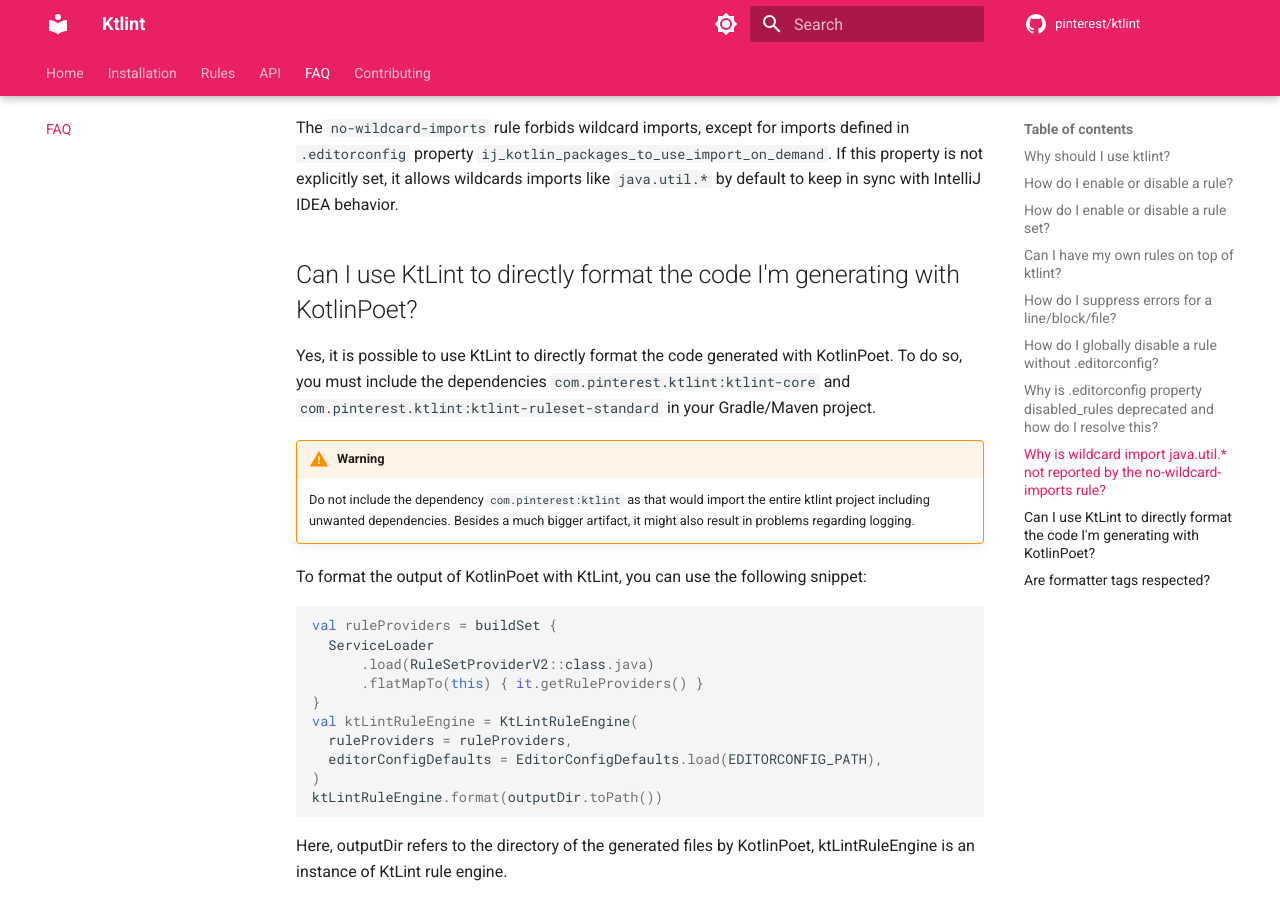
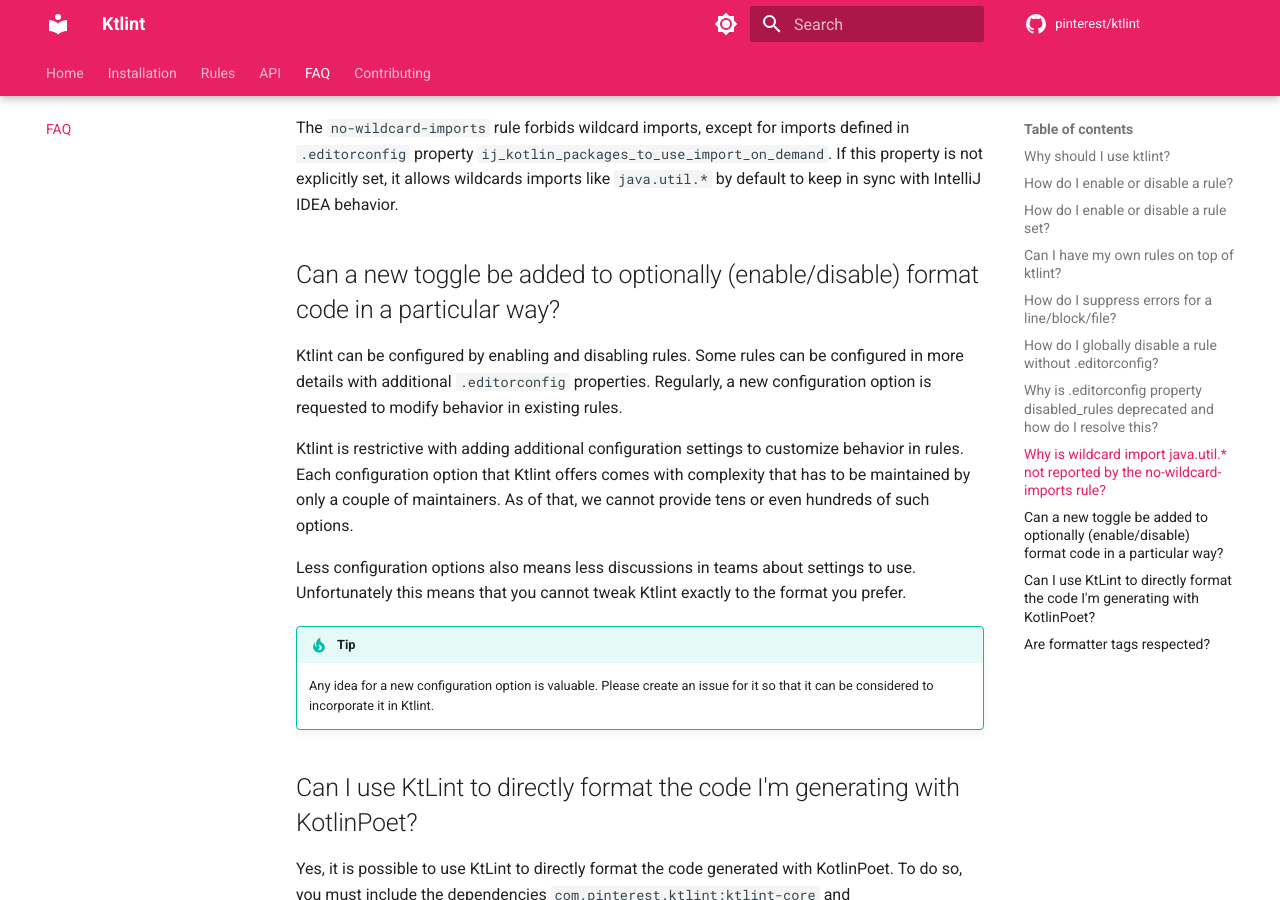
Before and after one commit to pinterest/ktlint, an MkDocs documentation site: the page built from documentation/release-latest/docs/faq.md, in a window 1280 px wide and 900 px high, scrolled down 3492 px. Built offline with MkDocs 1.6.1 and Material for MkDocs 9.7.7, drawn with Linux system fonts in a browser that asks for light colours; comment, search, counter and statistics services are not loaded; the version menu is left out.

Commit message:
Add FAQ "Can a new toggle be added?" (#2075)

```diff
--- a/documentation/release-latest/docs/faq.md
+++ b/documentation/release-latest/docs/faq.md
@@ -138,6 +138,17 @@
 
 The `no-wildcard-imports` rule forbids wildcard imports, except for imports defined in `.editorconfig` property `ij_kotlin_packages_to_use_import_on_demand`. If this property is not explicitly set, it allows wildcards imports like `java.util.*` by default to keep in sync with IntelliJ IDEA behavior.
 
+## Can a new toggle be added to optionally (enable/disable) format code in a particular way?
+
+Ktlint can be configured by enabling and disabling rules. Some rules can be configured in more details with additional `.editorconfig` properties. Regularly, a new configuration option is requested to modify behavior in existing rules.
+
+Ktlint is restrictive with adding additional configuration settings to customize behavior in rules. Each configuration option that Ktlint offers comes with complexity that has to be maintained by only a couple of maintainers. As of that, we cannot provide tens or even hundreds of such options.
+
+Less configuration options also means less discussions in teams about settings to use. Unfortunately this means that you cannot tweak Ktlint exactly to the format you prefer.
+
+!!! tip
+    Any idea for a new configuration option is valuable. Please create an issue for it so that it can be considered to incorporate it in Ktlint.
+
 ## Can I use KtLint to directly format the code I'm generating with KotlinPoet?
 
 Yes, it is possible to use KtLint to directly format the code generated with KotlinPoet.
```
Also changed, not shown: documentation/snapshot/docs/faq.md (+11 -0 lines).
